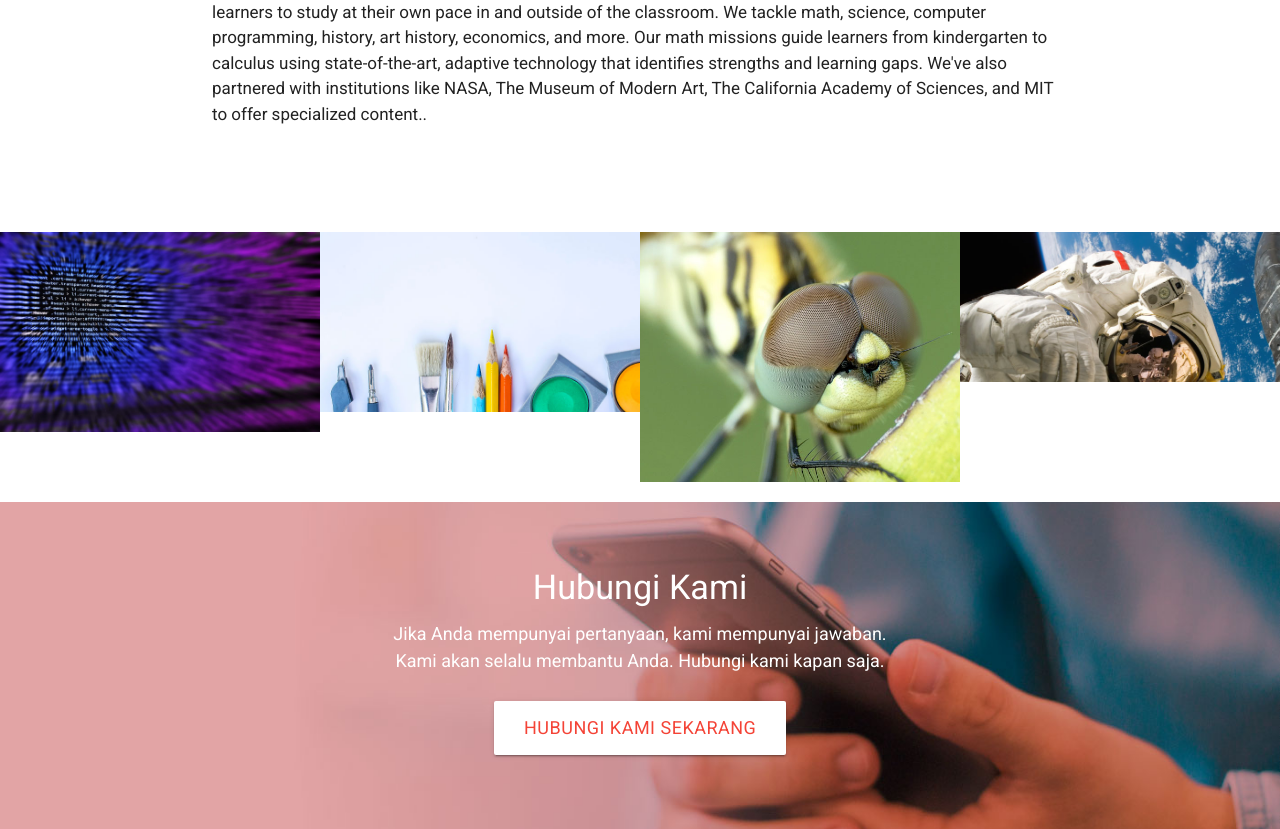
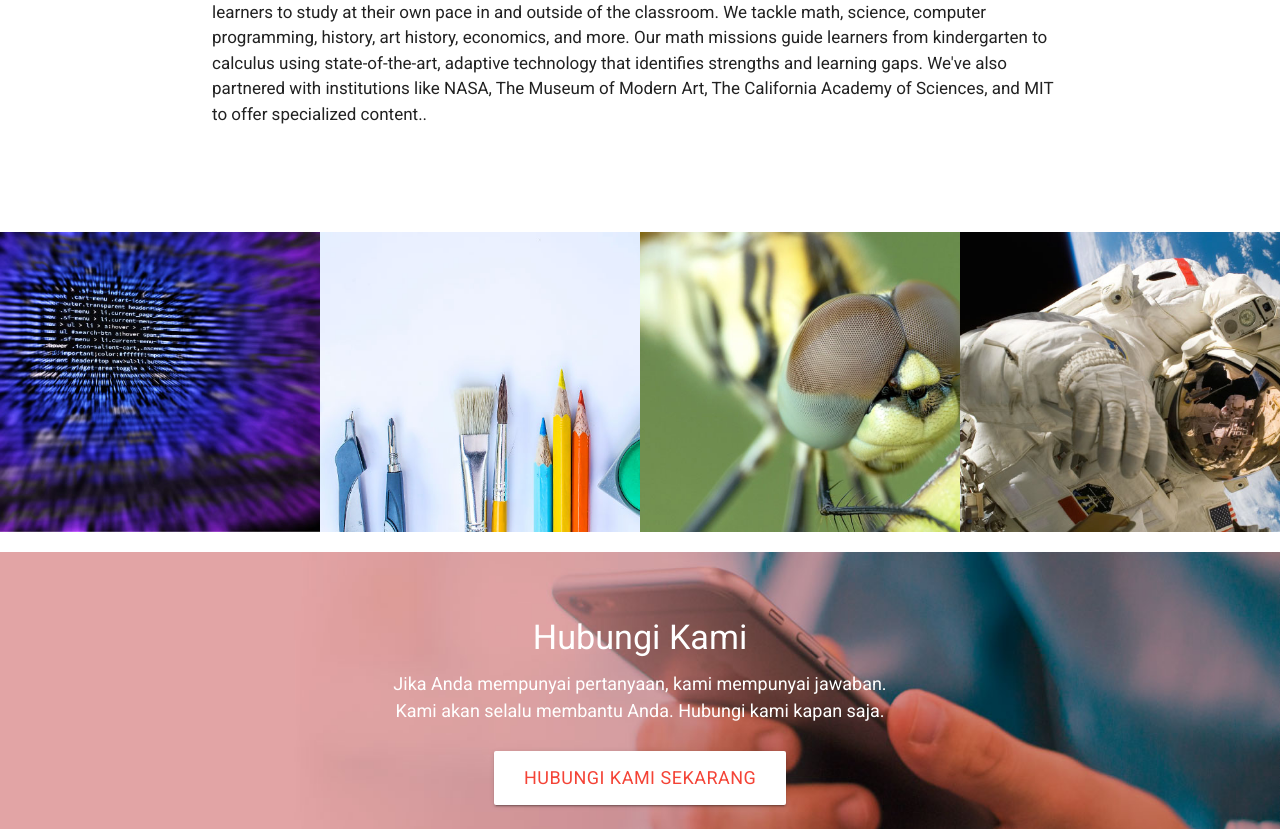
Before and after one commit to kelastutorial/kelastutorial-web-app, a CodeIgniter app: page /database/index.php/pages/about in a window 1280 px wide. Shown: the part 762-1591 px from the top of the page. Run offline with CodeIgniter, Linux system fonts and the light colour scheme; data that the repository does not hold is empty; some libraries are stand-ins or nearby versions.

Commit message:
update about page

```diff
--- a/application/views/pages/about.php
+++ b/application/views/pages/about.php
@@ -10,15 +10,15 @@
         </div>
         <div class="" style="">
             <div class="row">
-                <div class="col s6 m3 l3 " style="height:200px;background-image:url(https://kelastutorial.com/images/kelastutorial-about-programming.jpg);background-size:cover;">
+                <div class="col s6 m3 l3 hoverable" style="height:300px;background-image:url(https://kelastutorial.com/images/kelastutorial-about-programming.jpg);background-size:cover;">
                 </div>
-                <div class="col s6 m3 l3 " style="height:180px;background-image:url(https://kelastutorial.com/images/kelastutorial-about-design.jpg);background-size:cover;">
+                <div class="col s6 m3 l3 hoverable" style="height:300px;background-image:url(https://kelastutorial.com/images/kelastutorial-about-design.jpg);background-size:cover;">
 
                 </div>
-                <div class="col s6 m3 l3 " style="height:250px;background-image:url(https://kelastutorial.com/images/kelastutorial-about-nature.jpg);background-size:cover;">
+                <div class="col s6 m3 l3 hoverable" style="height:300px;background-image:url(https://kelastutorial.com/images/kelastutorial-about-nature.jpg);background-size:cover;">
 
                 </div>
-                <div class="col s6 m3 l3 " style="height:150px;background-image:url(https://kelastutorial.com/images/kelastutorial-about-science.jpg);background-size:cover;">
+                <div class="col s6 m3 l3 hoverable" style="height:300px;background-image:url(https://kelastutorial.com/images/kelastutorial-about-science.jpg);background-size:cover;">
 
                 </div>
             </div>
```
